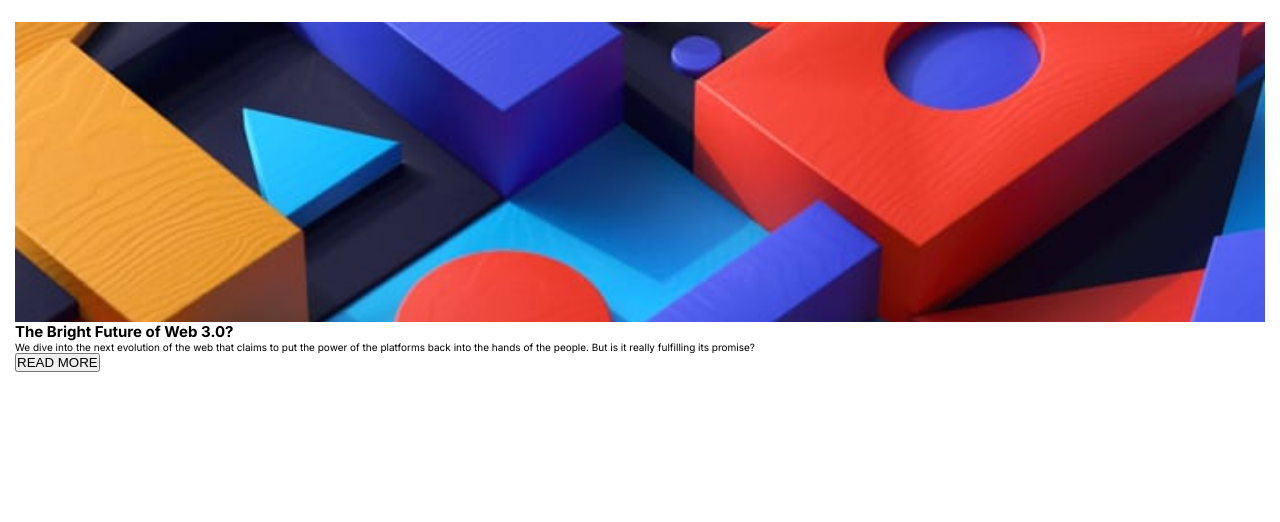
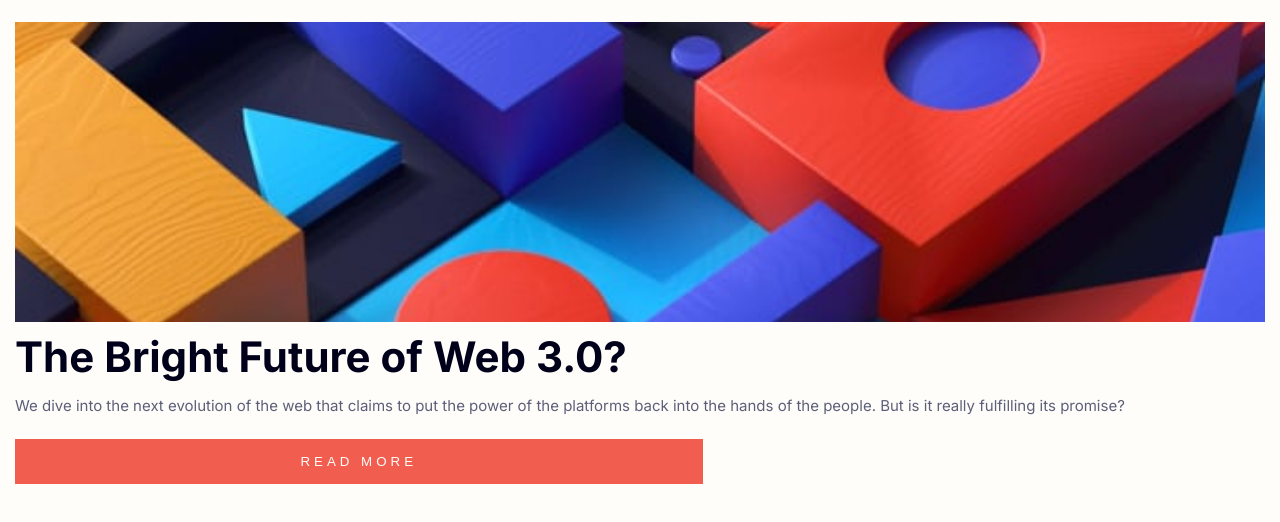
Before and after one commit to dgoperales/news-homepage, a plain HTML site: page index.html in a window 1280 px wide. Shown: the part 60-582 px from the top of the page. Drawn offline with Linux system fonts and the light colour scheme.

Commit message:
Create the main section with CSS Grid

```diff
--- a/styles.css
+++ b/styles.css
@@ -11,7 +11,10 @@ html {
 
 body {
     min-height: 100vh;
+    background-color: hsl(36, 100%, 99%);
 }
+
+/* NAVIGATION SECTION */
 
 header {
     padding: 2.5rem 1.5rem;
@@ -35,11 +38,22 @@ header {
     background-size: contain;
 }
 
+/* MAIN SECTION */
+
 .main {
     padding: 0 1.5rem;
+    display: grid;
+    grid-template-columns: 1fr 1fr;
+    grid-template-rows: auto;
+    grid-template-areas:
+        "image image"
+        "title title"
+        "button button";
+    row-gap: 1.5rem;
 }
 .main__image {
     height: 30rem;
+    grid-area: image;
 }
 .main__image div{
     height: 100%;
@@ -48,3 +62,30 @@ header {
     background-position: center;
     background-size: cover;
 }
+
+.main__title {
+    grid-area: title;
+    font-size: 2.8rem;
+    font-weight: 800;
+    line-height: 4rem;
+    color: hsl(240, 100%, 5%);
+}
+
+.main__text {
+    grid-area: button;
+    font-size: 1.5rem;
+    font-weight: 400;
+    line-height: 2.7rem;
+    color: hsl(236, 13%, 42%);
+}
+
+.main__text button {
+    height: 4.5rem;
+    width: 55%;
+    margin: 2rem 0;
+    background-color: hsl(5, 85%, 63%);
+    color: hsl(36, 100%, 99%);
+    letter-spacing: .4rem;
+    border-style: none;
+    cursor: pointer;
+}
```
